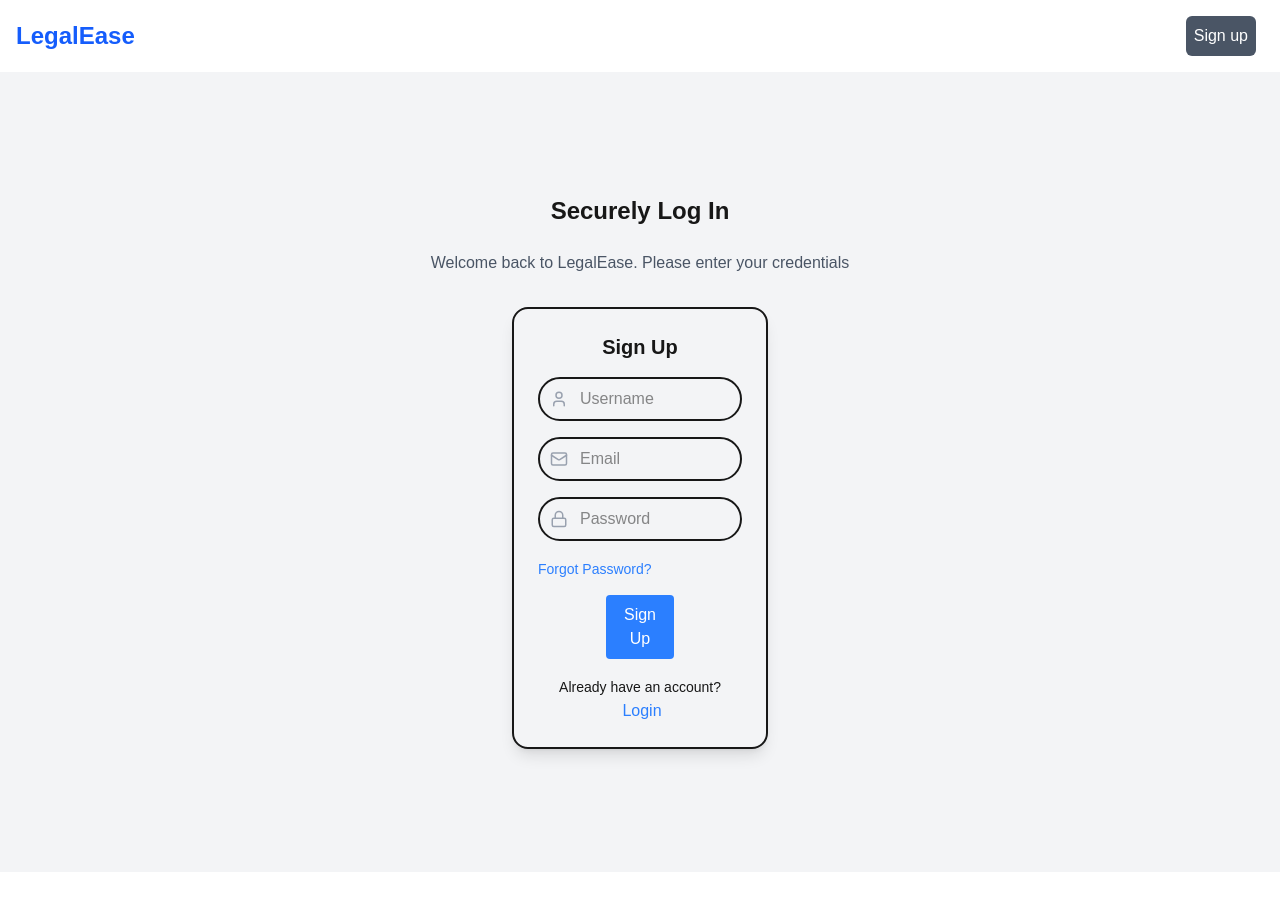
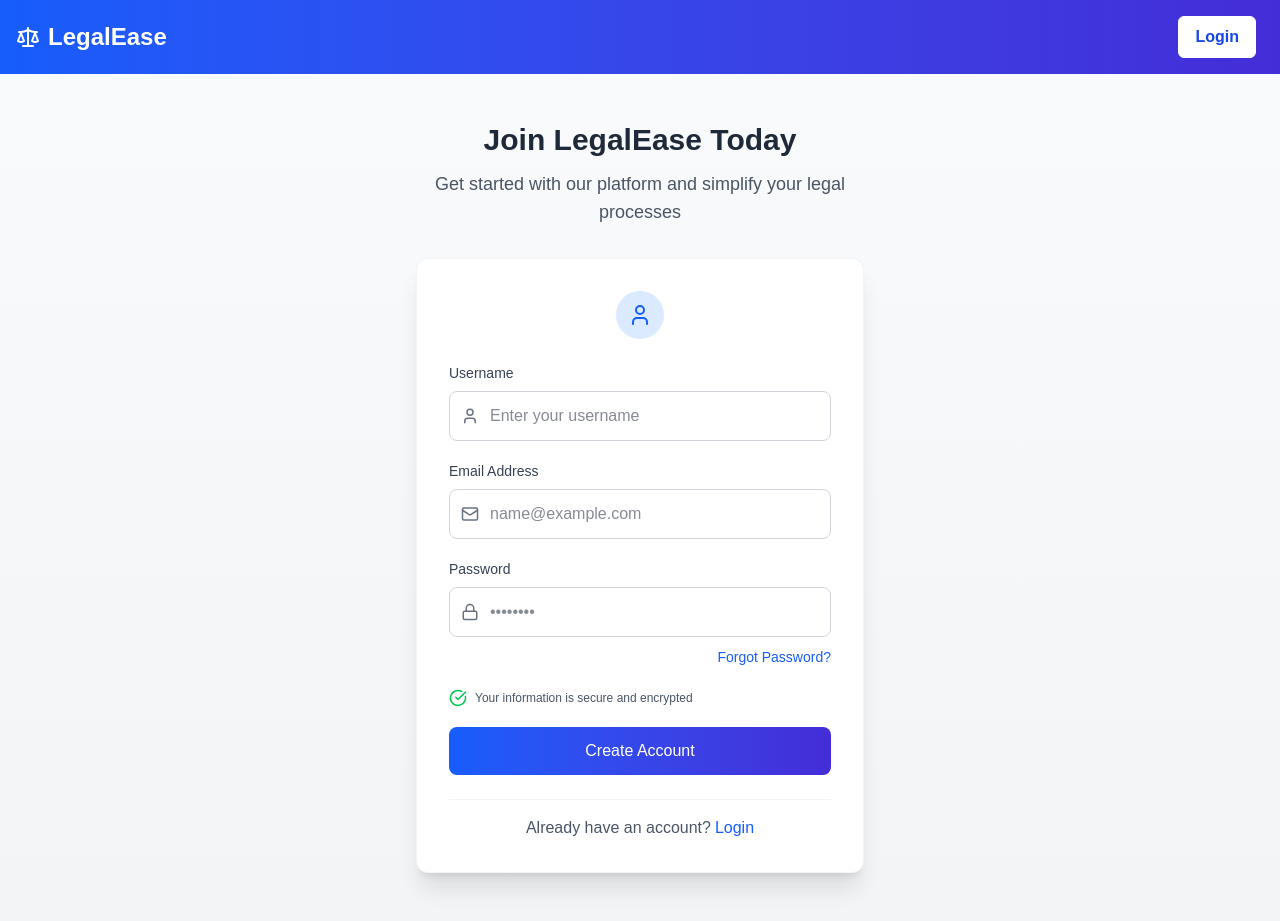
Before and after one commit to Arunav47/LegalEase, a Next.js app in the folder frontend/: page /auth/signup in a window 1280 px wide. Before the commit the page ends 872 px from the top, so only its background shows below. Built offline with nearby package versions, Linux system fonts and the light colour scheme.

Commit message:
Authentication UI updated

```diff
--- a/frontend/package.json
+++ b/frontend/package.json
@@ -10,6 +10,7 @@
   },
   "dependencies": {
     "lucide-react": "^0.544.0",
+    "motion": "^12.23.13",
     "next": "15.5.2",
     "postcss": "^8.5.6",
     "react": "19.1.0",
--- a/frontend/src/app/auth/login/page.tsx
+++ b/frontend/src/app/auth/login/page.tsx
@@ -1,21 +1,32 @@
+import Link from "next/link";
 import { LoginForm } from "@/app/ui/components";
+import { Scale } from "lucide-react";
 
 export default function LoginPage() {
     return (
         <>
-            <nav className="p-4 bg-white shadow-md">
+            <nav className="p-4 bg-gradient-to-r from-blue-600 to-indigo-700 shadow-lg">
                 <div className="container mx-auto flex justify-between items-center">
-                    <div className="text-2xl font-bold text-blue-600">LegalEase</div>
+                    <div className="flex items-center">
+                        <Scale className="text-white mr-2" size={24} />
+                        <div className="text-2xl font-bold text-white">LegalEase</div>
+                    </div>
                     <div>
-                        <button className="bg-gray-600 hover:bg-blue-600 text-white mx-2 p-2 rounded-md">Sign up</button>
+                        <Link href="/auth/signup">
+                            <button className="bg-white hover:bg-gray-100 text-blue-700 font-semibold mx-2 py-2 px-4 border border-white hover:border-transparent rounded-md transition-all" type="button">
+                                Register
+                            </button>
+                        </Link>
                     </div>
                 </div>
             </nav>
             <div className="flex flex-col justify-center items-center h-screen bg-gray-100">
-                <h1 className="text-2xl font-bold mb-6">Securely Log In</h1>
-                <span className="text-gray-600 mb-8 text-center">
-                    Welcome back to LegalEase. Please enter your credentials
-                </span>
+                <div className="mb-8 text-center">
+                    <h1 className="text-3xl font-bold mb-3 text-gray-800">Securely Log In</h1>
+                    <span className="text-gray-600 text-lg max-w-md mx-auto block">
+                        Welcome back to LegalEase. Please enter your credentials
+                    </span>
+                </div>
 
                 <LoginForm />
             </div>
--- a/frontend/src/app/auth/signup/page.tsx
+++ b/frontend/src/app/auth/signup/page.tsx
@@ -1,21 +1,32 @@
+import Link from "next/link";
 import { SignUpForm } from "@/app/ui/components";
+import { Scale } from "lucide-react";
 
 export default function SignUpPage() {
     return (
         <>
-            <nav className="p-4 bg-white shadow-md">
+            <nav className="p-4 bg-gradient-to-r from-blue-600 to-indigo-700 shadow-lg">
                 <div className="container mx-auto flex justify-between items-center">
-                    <div className="text-2xl font-bold text-blue-600">LegalEase</div>
+                    <div className="flex items-center">
+                        <Scale className="text-white mr-2" size={24} />
+                        <div className="text-2xl font-bold text-white">LegalEase</div>
+                    </div>
                     <div>
-                        <button className="bg-gray-600 hover:bg-blue-600 text-white mx-2 p-2 rounded-md">Sign up</button>
+                        <Link href="/auth/login">
+                            <button className="bg-white hover:bg-gray-100 text-blue-700 font-semibold mx-2 py-2 px-4 border border-white hover:border-transparent rounded-md transition-all" type="button">
+                                Login
+                            </button>
+                        </Link>
                     </div>
                 </div>
             </nav>
-            <div className="flex flex-col justify-center items-center h-screen bg-gray-100">
-                <h1 className="text-2xl font-bold mb-6">Securely Log In</h1>
-                <span className="text-gray-600 mb-8 text-center">
-                    Welcome back to LegalEase. Please enter your credentials
-                </span>
+            <div className="min-h-screen flex flex-col justify-center items-center bg-gradient-to-b from-gray-50 to-gray-100 py-12">
+                <div className="mb-8 text-center">
+                    <h1 className="text-3xl font-bold mb-3 text-gray-800">Join LegalEase Today</h1>
+                    <span className="text-gray-600 text-lg max-w-md mx-auto block">
+                        Get started with our platform and simplify your legal processes
+                    </span>
+                </div>
 
                 <SignUpForm />
             </div>
--- a/frontend/src/app/ui/login_form.tsx
+++ b/frontend/src/app/ui/login_form.tsx
@@ -1,48 +1,97 @@
-import { Mail, Lock } from "lucide-react";
+"use client"
+
+import Link from "next/link";
+import { Mail, Lock, User, CheckCircle } from "lucide-react";
+import { useState } from "react";
+import { motion } from "motion/react"
+
 
 export default function LoginForm() {
+    const [formData, setFormData] = useState({
+        email: '',
+        password: ''
+    });
+
+    const handleChange = (e: React.ChangeEvent<HTMLInputElement>) => {
+        setFormData({
+            ...formData,
+            [e.target.name]: e.target.value
+        });
+    };
+
+    const handleSubmit = (e: React.FormEvent) => {
+        e.preventDefault();
+        console.log('Form submitted:', formData);
+    };
+
     return (
-        <div className="login-form border-2 p-6 rounded-2xl w-1/5 shadow-lg">
-            <h2 className="text-xl font-bold mb-4 text-center">Login</h2>
-            <form action="">
+        <motion.div
+            className="w-full max-w-md p-8 rounded-xl bg-white shadow-xl border border-gray-100"
+            initial={{ opacity: 0, scale: 0 }}
+            animate={{ opacity: 1, scale: 1 }}
+            transition={{ duration: 0.5, type: "spring", visualDuration: 0.4, bounce: 0.5 }}
+        >
+            <div className="flex items-center justify-center mb-6">
+                <div className="bg-blue-100 p-3 rounded-full">
+                    <User className="text-blue-600" size={24} />
+                </div>
+            </div>
+
+            <form onSubmit={handleSubmit} className="space-y-5">
+
                 {/* Email Field */}
-                <div className="relative mb-4">
-                    <Mail className="absolute left-3 top-1/2 -translate-y-1/2 text-gray-400" size={18} />
+                <div className="space-y-2">
+                    <label htmlFor="email" className="text-sm font-medium text-gray-700 block">Email Address</label>
+                    <div className="relative">
+                        <Mail className="absolute left-3 top-1/2 -translate-y-1/2 text-gray-500" size={18} />
                         <input
-                        className="border-2 p-2 pl-10 rounded-full w-full"
+                            className="border border-gray-300 focus:ring-2 focus:ring-blue-500 focus:border-blue-500 block w-full pl-10 py-3 rounded-lg text-gray-900 transition duration-150"
                             type="email"
                             id="email"
                             name="email"
-                        placeholder="Email"
+                            value={formData.email}
+                            onChange={handleChange}
+                            placeholder="name@example.com"
                             required
                         />
                     </div>
+                </div>
 
                 {/* Password Field */}
-                <div className="relative mb-4">
-                    <Lock className="absolute left-3 top-1/2 -translate-y-1/2 text-gray-400" size={18} />
+                <div className="space-y-2">
+                    <label htmlFor="password" className="text-sm font-medium text-gray-700 block">Password</label>
+                    <div className="relative">
+                        <Lock className="absolute left-3 top-1/2 -translate-y-1/2 text-gray-500" size={18} />
                         <input
-                        className="border-2 p-2 pl-10 rounded-full w-full"
+                            className="border border-gray-300 focus:ring-2 focus:ring-blue-500 focus:border-blue-500 block w-full pl-10 py-3 rounded-lg text-gray-900 transition duration-150"
                             type="password"
                             id="password"
                             name="password"
-                        placeholder="Password"
+                            value={formData.password}
+                            onChange={handleChange}
+                            placeholder="••••••••"
                             required
                         />
                     </div>
-
-                {/* Forgot Password */}
+                    <div className="text-right">
                         <a
                             href="/auth/forgot-password"
-                    className="text-blue-500 mb-4 inline-block text-sm"
+                            className="text-sm font-medium text-blue-600 hover:text-blue-800 transition-colors"
                         >
                             Forgot Password?
                         </a>
+                    </div>
+                </div>
+
+                <div className="flex items-center space-x-2">
+                    <CheckCircle className="text-green-500" size={18} />
+                    <span className="text-xs text-gray-600">Your information is secure and encrypted</span>
+                </div>
 
                 {/* Submit Button */}
-                <div className="flex justify-center">
+                <div>
                     <button
-                        className="bg-blue-500 text-white p-2 rounded w-1/3"
+                        className="w-full bg-gradient-to-r from-blue-600 to-indigo-700 text-white py-3 px-4 rounded-lg hover:opacity-90 transition-all duration-150 font-medium flex items-center justify-center"
                         type="submit"
                     >
                         Login
@@ -50,11 +99,13 @@ export default function LoginForm() {
                 </div>
             </form>
 
-            {/* Register Link */}
-            <div className="text-center mt-4">
-                <span className="text-sm">Don't have an account?</span>
-                <a href="/auth/signup" className="text-blue-500 ml-1">Register</a>
+            {/* Login Link */}
+            <div className="text-center mt-6 border-t border-gray-100 pt-4">
+                <span className="text-gray-600">Dont have an account?</span>
+                <Link href="/auth/signup" className="text-blue-600 font-medium ml-1 hover:text-blue-800 transition-colors">
+                    Sign Up
+                </Link>
             </div>
-        </div>
+        </motion.div>
     );
 }
--- a/frontend/src/app/ui/signup_form.tsx
+++ b/frontend/src/app/ui/signup_form.tsx
@@ -1,72 +1,129 @@
-import { Mail, Lock, User } from "lucide-react";
+"use client"
+
+import Link from "next/link";
+import { Mail, Lock, User, CheckCircle } from "lucide-react";
+import { useState } from "react";
+import { motion } from "motion/react"
+
 
 export default function SignUpForm() {
+    const [formData, setFormData] = useState({
+        username: '',
+        email: '',
+        password: ''
+    });
+
+    const handleChange = (e: React.ChangeEvent<HTMLInputElement>) => {
+        setFormData({
+            ...formData,
+            [e.target.name]: e.target.value
+        });
+    };
+
+    const handleSubmit = (e: React.FormEvent) => {
+        e.preventDefault();
+        console.log('Form submitted:', formData);
+    };
+
     return (
-        <div className="login-form border-2 p-6 rounded-2xl w-1/5 shadow-lg">
-            <h2 className="text-xl font-bold mb-4 text-center">Sign Up</h2>
-            <form action="">
+        <motion.div
+            className="w-full max-w-md p-8 rounded-xl bg-white shadow-xl border border-gray-100"
+            initial={{ opacity: 0, scale: 0 }}
+            animate={{ opacity: 1, scale: 1 }}
+            transition={{ duration: 0.5, type: "spring", visualDuration: 0.4, bounce: 0.5 }}
+        >
+            <div className="flex items-center justify-center mb-6">
+                <div className="bg-blue-100 p-3 rounded-full">
+                    <User className="text-blue-600" size={24} />
+                </div>
+            </div>
+
+            <form onSubmit={handleSubmit} className="space-y-5">
                 {/* Username Field */}
-                <div className="relative mb-4">
-                    <User className="absolute left-3 top-1/2 -translate-y-1/2 text-gray-400" size={18} />
+                <div className="space-y-2">
+                    <label htmlFor="username" className="text-sm font-medium text-gray-700 block">Username</label>
+                    <div className="relative">
+                        <User className="absolute left-3 top-1/2 -translate-y-1/2 text-gray-500" size={18} />
                         <input
-                        className="border-2 p-2 pl-10 rounded-full w-full"
+                            className="border border-gray-300 focus:ring-2 focus:ring-blue-500 focus:border-blue-500 block w-full pl-10 py-3 rounded-lg text-gray-900 transition duration-150"
                             type="text"
                             id="username"
                             name="username"
-                        placeholder="Username"
+                            value={formData.username}
+                            onChange={handleChange}
+                            placeholder="Enter your username"
                             required
                         />
                     </div>
+                </div>
+
                 {/* Email Field */}
-                <div className="relative mb-4">
-                    <Mail className="absolute left-3 top-1/2 -translate-y-1/2 text-gray-400" size={18} />
+                <div className="space-y-2">
+                    <label htmlFor="email" className="text-sm font-medium text-gray-700 block">Email Address</label>
+                    <div className="relative">
+                        <Mail className="absolute left-3 top-1/2 -translate-y-1/2 text-gray-500" size={18} />
                         <input
-                        className="border-2 p-2 pl-10 rounded-full w-full"
+                            className="border border-gray-300 focus:ring-2 focus:ring-blue-500 focus:border-blue-500 block w-full pl-10 py-3 rounded-lg text-gray-900 transition duration-150"
                             type="email"
                             id="email"
                             name="email"
-                        placeholder="Email"
+                            value={formData.email}
+                            onChange={handleChange}
+                            placeholder="name@example.com"
                             required
                         />
                     </div>
+                </div>
 
                 {/* Password Field */}
-                <div className="relative mb-4">
-                    <Lock className="absolute left-3 top-1/2 -translate-y-1/2 text-gray-400" size={18} />
+                <div className="space-y-2">
+                    <label htmlFor="password" className="text-sm font-medium text-gray-700 block">Password</label>
+                    <div className="relative">
+                        <Lock className="absolute left-3 top-1/2 -translate-y-1/2 text-gray-500" size={18} />
                         <input
-                        className="border-2 p-2 pl-10 rounded-full w-full"
+                            className="border border-gray-300 focus:ring-2 focus:ring-blue-500 focus:border-blue-500 block w-full pl-10 py-3 rounded-lg text-gray-900 transition duration-150"
                             type="password"
                             id="password"
                             name="password"
-                        placeholder="Password"
+                            value={formData.password}
+                            onChange={handleChange}
+                            placeholder="••••••••"
                             required
                         />
                     </div>
-
-                {/* Forgot Password */}
+                    <div className="text-right">
                         <a
                             href="/auth/forgot-password"
-                    className="text-blue-500 mb-4 inline-block text-sm"
+                            className="text-sm font-medium text-blue-600 hover:text-blue-800 transition-colors"
                         >
                             Forgot Password?
                         </a>
+                    </div>
+                </div>
+
+                <div className="flex items-center space-x-2">
+                    <CheckCircle className="text-green-500" size={18} />
+                    <span className="text-xs text-gray-600">Your information is secure and encrypted</span>
+                </div>
 
                 {/* Submit Button */}
-                <div className="flex justify-center">
+                <div>
                     <button
-                        className="bg-blue-500 text-white p-2 rounded w-1/3"
+                        className="w-full bg-gradient-to-r from-blue-600 to-indigo-700 text-white py-3 px-4 rounded-lg hover:opacity-90 transition-all duration-150 font-medium flex items-center justify-center"
                         type="submit"
                     >
-                        Sign Up
+                        Create Account
                     </button>
                 </div>
             </form>
 
-            {/* Register Link */}
-            <div className="text-center mt-4">
-                <span className="text-sm">Already have an account?</span>
-                <a href="/auth/login" className="text-blue-500 ml-1">Login</a>
+            {/* Login Link */}
+            <div className="text-center mt-6 border-t border-gray-100 pt-4">
+                <span className="text-gray-600">Already have an account?</span>
+                <Link href="/auth/login" className="text-blue-600 font-medium ml-1 hover:text-blue-800 transition-colors">
+                    Login
+                </Link>
             </div>
-        </div>
+        </motion.div>
     );
 }
```
Also changed, not shown: 1 other file (tests, documents, lock files or other folders). Lines whose indentation alone changed are shown as unchanged.
